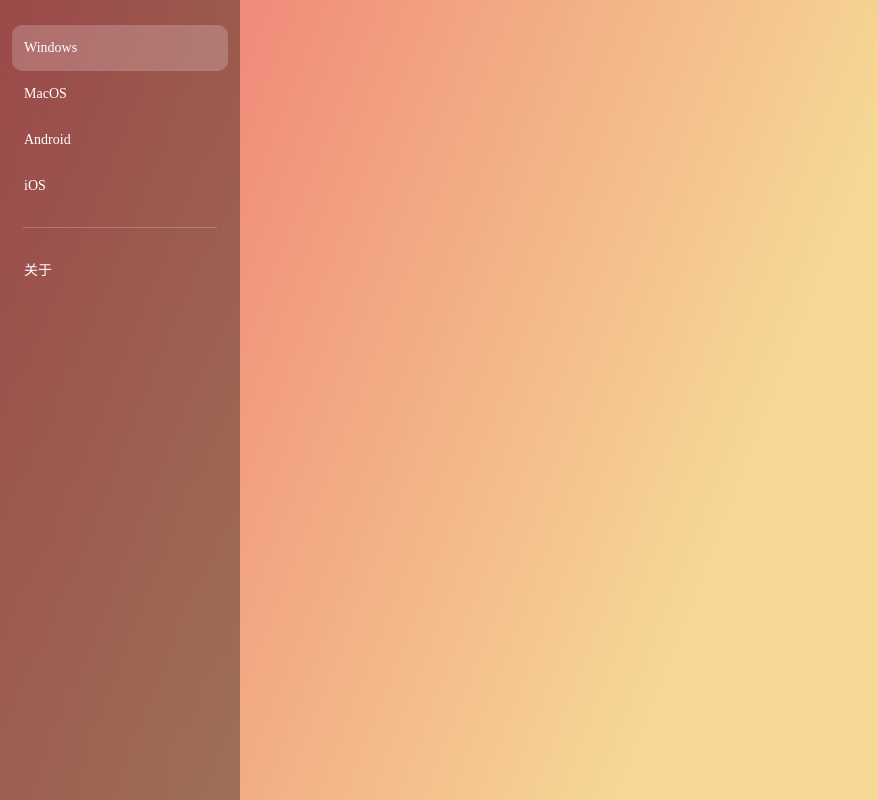
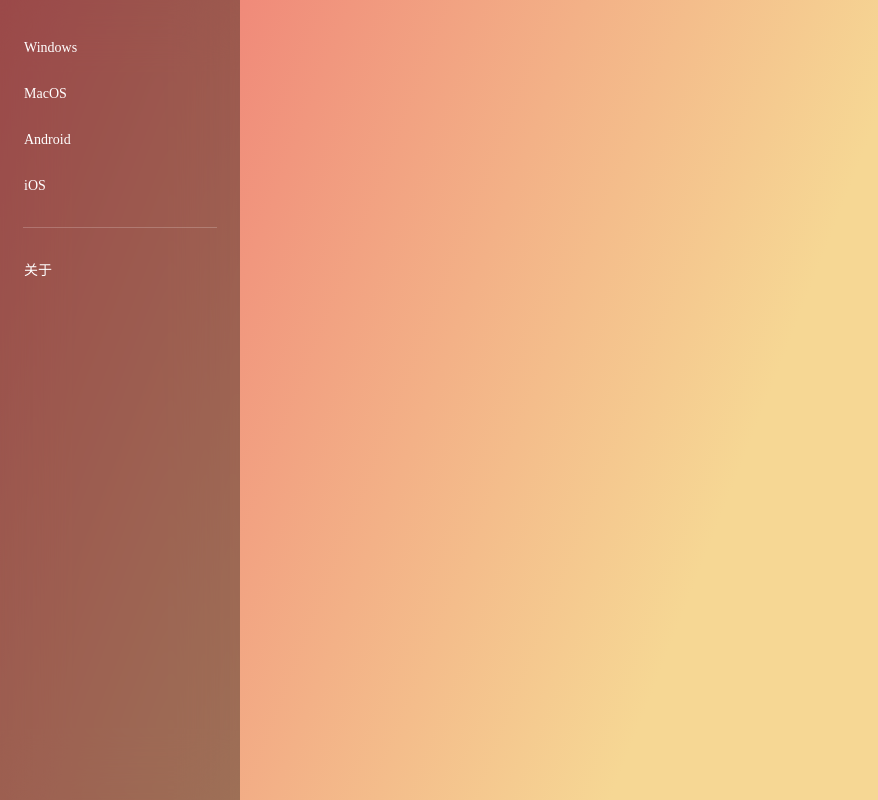
Before and after one commit to Yikang666/Windows-web, a website: page index.html in a window 1280 px wide. Shown: the whole page, without its empty margins (0-878 px from the left). Drawn offline with nearby package versions, Linux system fonts and the light colour scheme.

Commit message:
Update index.html

```diff
--- a/index.html
+++ b/index.html
@@ -13,7 +13,7 @@
       <div class="left-box">
         <div class="ul">
           <router-link to="/win">
-            <div class="li item active">Windows</div>
+            <div class="li item">Windows</div>
           </router-link>
           <router-link to="/mac">
             <div class="li item">MacOS</div>
```
